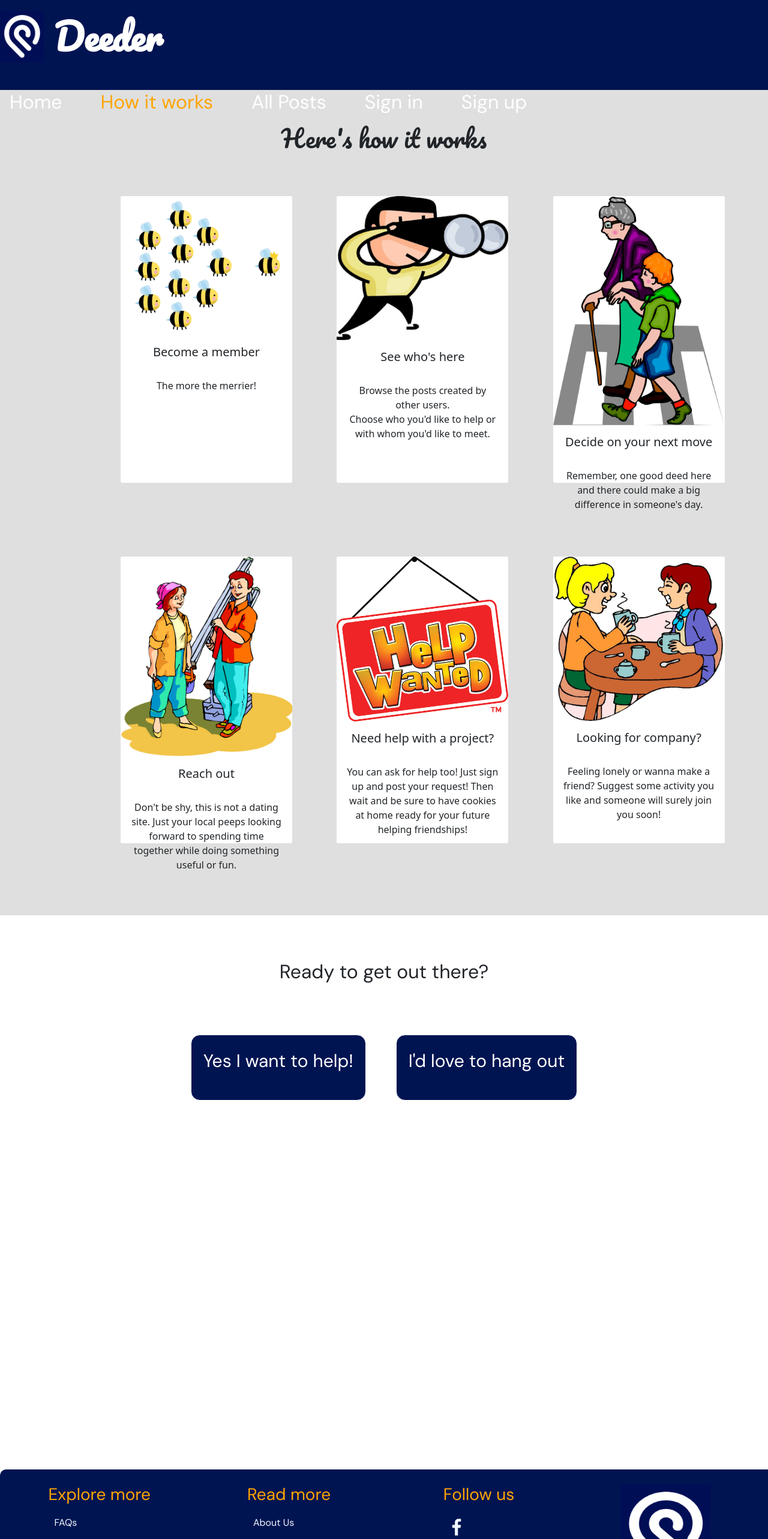
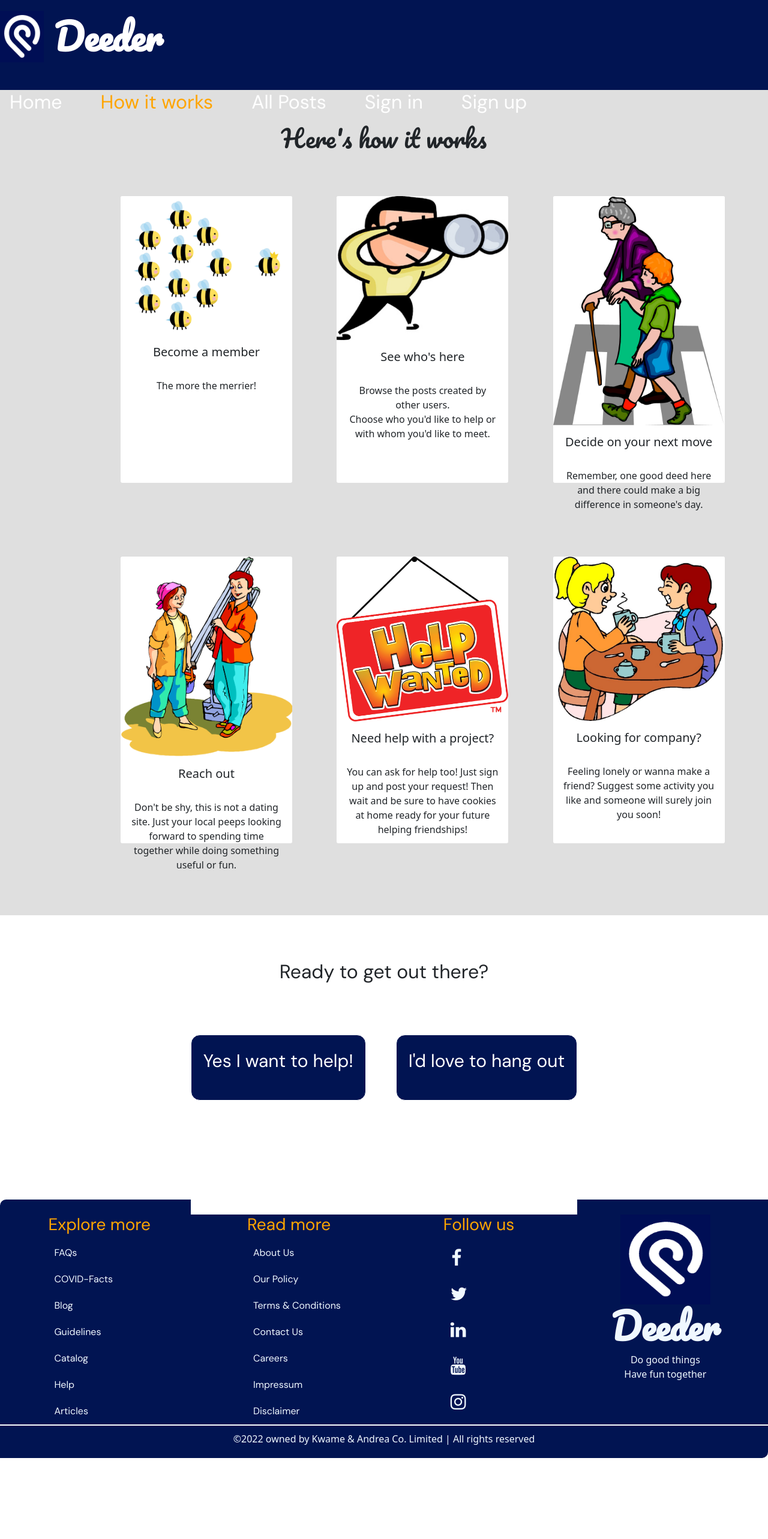
Before and after one commit to Andrea-Brezanova/deeder, a React (Create React App) app in the folder frontend/: page /about in a window 1280 px wide. Shown: the top 2566 px of the page at 60% size. After the commit the page ends 2447 px from the top, so only its background shows below. Built offline with nearby package versions, Linux system fonts and the light colour scheme.

Commit message:
more changes

```diff
--- a/frontend/src/App.css
+++ b/frontend/src/App.css
@@ -236,7 +236,7 @@ button:hover {
 /* MAIN BODY */
 
 .main-body {
-  height: 700px;
+  height: 300px;
   display: grid;
   grid-template-columns: 1fr 1fr 1fr 1fr;
   justify-content: center;
@@ -245,6 +245,7 @@ button:hover {
   background-color: rgb(227, 228, 230);
   font-family: "DM Sans", sans-serif;
   color: white;
+
 }
 .main-body > a {
   border: 1px solid;
@@ -274,11 +275,12 @@ button:hover {
   margin-top: 50px;
 }
 
-.action-container {
+div.action-container {
   display: flex;
   justify-content: center;
   gap: 50px;
   background-color: white;
+  height: 300px;
 }
 .offer-help:hover,
 .get-help:hover,
@@ -311,6 +313,8 @@ button:hover {
 .app-icons {
   background-color: white;
 }
+
+/* CATEGORIES */
 
 .categories {
   background-color: rgb(223, 223, 223);
--- a/frontend/src/Components/SignIn.js
+++ b/frontend/src/Components/SignIn.js
@@ -34,22 +34,36 @@ export default function SignIn() {
   return (
     <>
       {!isAuthenticated ? (
+        <div className="container">
+          <div className="image-left">
+            <img src="./Images/garden-help.png" />
+          </div>
           <div className="sign-in">
             <form className="sign-in-form" onSubmit={handleSubmit(onSubmit)}>
               <label htmlFor="email">E-mail:</label>
-            <input type="email" placeholder="Enter your e-mail"{...register("email", { required: true })} />
-            {errors.email && <div class="alert">Please Enter Your Email!</div>}
+              <input
+                type="email"
+                placeholder="Enter your e-mail"
+                {...register("email", { required: true })}
+              />
+              {errors.email && (
+                <div class="alert">Please Enter Your Email!</div>
+              )}
               <label htmlFor="password">Password:</label>
               <input
-              type="password" placeholder="Enter your password"
+                type="password"
+                placeholder="Enter your password"
                 {...register("password", { required: true })}
               />
               {errors.password && (
                 <div className="alert">Please Enter Your Password!</div>
               )}
-            <button className="get-btn" type="submit">Click to Login</button>
+              <button className="get-btn" type="submit">
+                Click to Login
+              </button>
             </form>
             {/* <p>{token}</p> */}
+          </div>
         </div>
       ) : (
         <Navigate to="/protected/profile" />
--- a/frontend/src/Components/SignUp.js
+++ b/frontend/src/Components/SignUp.js
@@ -62,7 +62,12 @@ function SignUp() {
           </form>
         </div>
       ) : (
-        <Navigate to="/protected/profile" />
+        <div className="container">
+          <div className="image-right">
+            <img src="./Images/bicycle.jpg">IMAGE RIGHT</img>
+          </div>
+          <Navigate to="/protected/profile" />
+        </div>
       )}
     </>
   );
```
Lines whose indentation alone changed are shown as unchanged.
